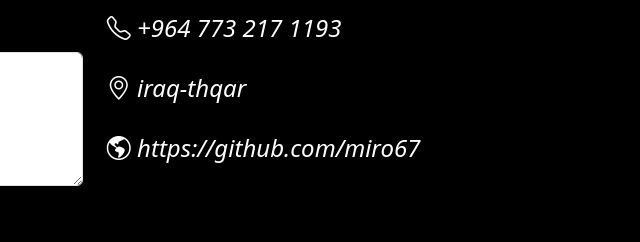
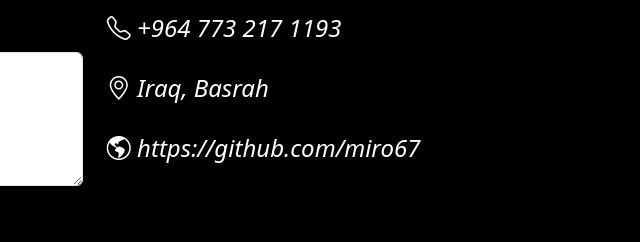
Before and after one commit to miro67/GYMAX, a plain HTML site: page index.html in a window 1280 px wide. Shown: the part 4482-4724 px from the top of the page, 640-1280 px from the left. Drawn offline with nearby package versions, Linux system fonts and the light colour scheme.

Commit message:
Update index.html

```diff
--- a/index.html
+++ b/index.html
@@ -193,7 +193,7 @@
         <div class="w-50 m-4">
           <i class="bi bi-envelope fs-4 d-block">  myrwmws42@gmail.com</i>
           <i class="bi bi-telephone fs-4 d-block mt-4">  +964 773 217 1193</i>
-          <i class="bi bi-geo-alt fs-4 d-block mt-4">  iraq-thqar</i>
+          <i class="bi bi-geo-alt fs-4 d-block mt-4">  Iraq, Basrah</i>
           <a href="https://github.com/miro67" class="nav-link"><i class="bi bi-globe-americas fs-4 d-block mt-4">  https://github.com/miro67</i></a>
         </div>
       </div>
```
